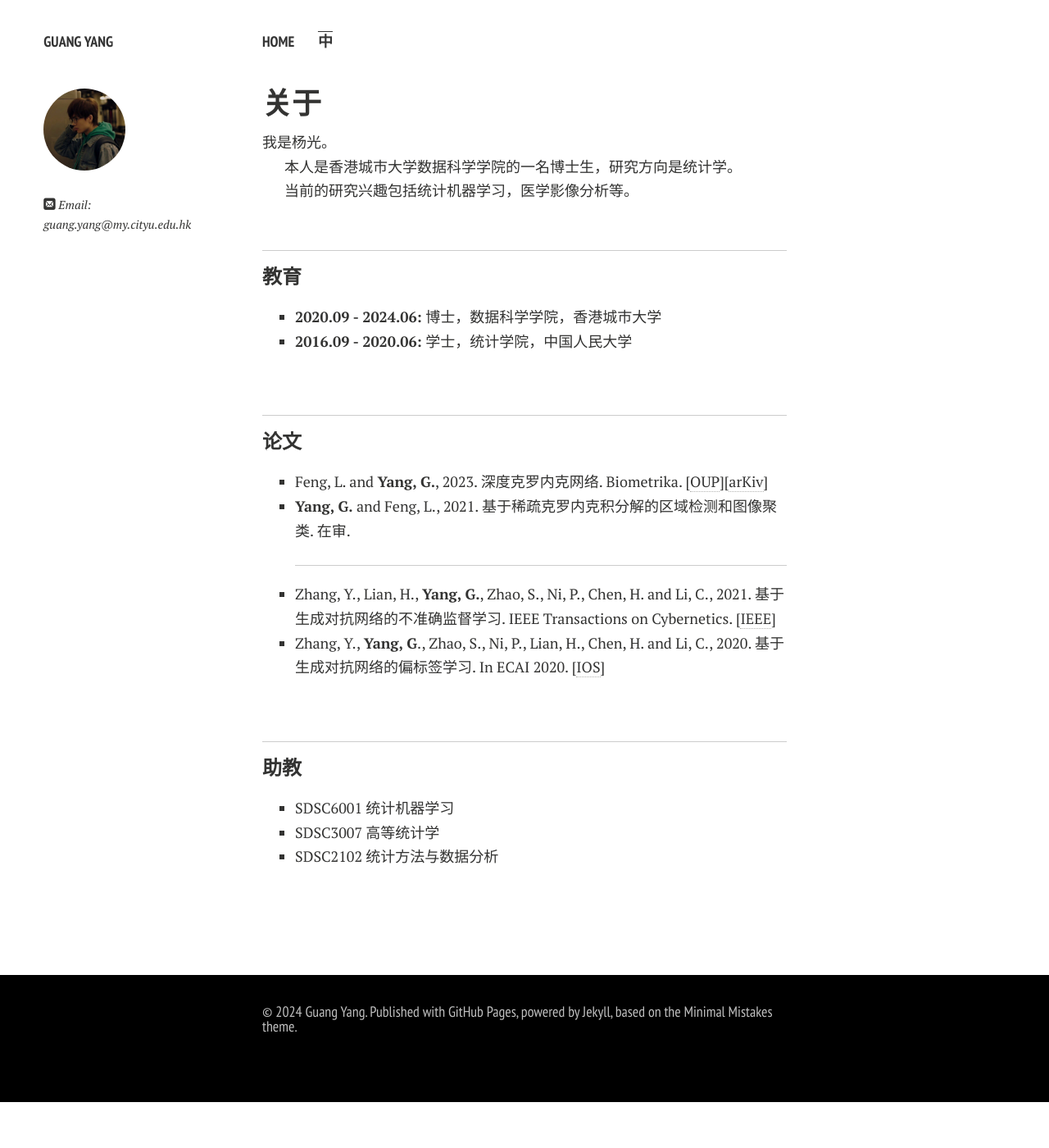
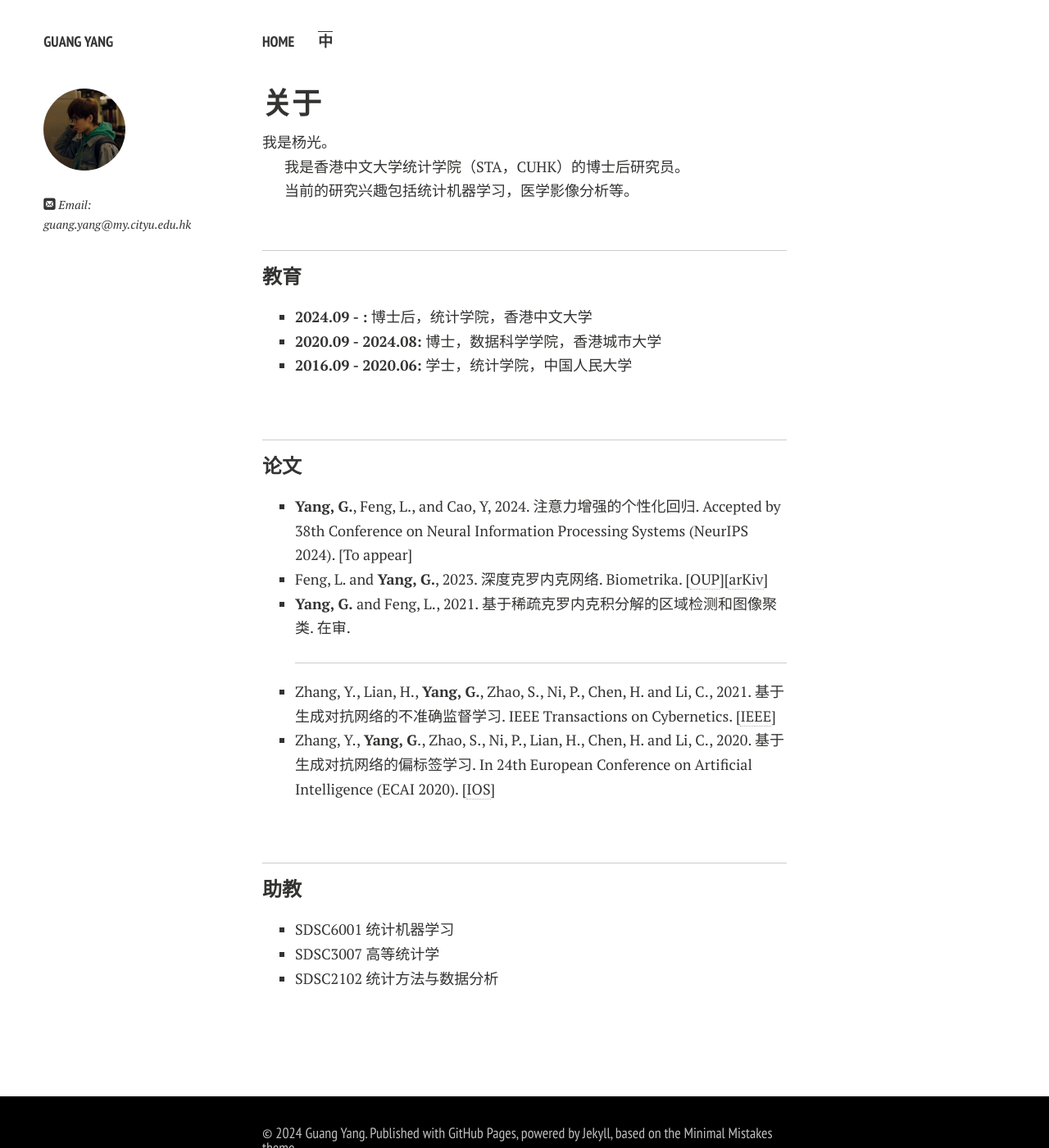
Before and after one commit to YLKnight/YLKnight.github.io, a Jekyll site: the page built from Chinese.md, in a window 1280 px wide and 1400 px high. Shown: the whole window at 82% size. Built offline with Jekyll 4.4.1, drawn with Linux system fonts in a browser that asks for light colours; nearby versions of some CDN libraries; comment, search, counter and statistics services are not loaded; a style sheet for code colours, icons or effects is not loaded; our own code applies the rules of GitHub Pages for plain Markdown files.

Commit message:
Update Chinese.md

```diff
--- a/Chinese.md
+++ b/Chinese.md
@@ -6,7 +6,7 @@
 
 我是杨光。
 
-本人是香港城市大学数据科学学院的一名博士生，研究方向是统计学。
+我是香港中文大学统计学院（STA，CUHK）的博士后研究员。
 
 当前的研究兴趣包括统计机器学习，医学影像分析等。
 
@@ -15,7 +15,9 @@
 ---
 
 ### 教育
-- **2020.09 - 2024.06:** 博士，数据科学学院，香港城市大学
+
+- **2024.09 - :** 博士后，统计学院，香港中文大学
+- **2020.09 - 2024.08:** 博士，数据科学学院，香港城市大学
 - **2016.09 - 2020.06:** 学士，统计学院，中国人民大学
 
 <br>
@@ -24,13 +26,14 @@
 
 ### 论文
 
+- **Yang, G.**, Feng, L., and Cao, Y, 2024. 注意力增强的个性化回归. Accepted by 38th Conference on Neural Information Processing Systems (NeurIPS 2024). [To appear]
 - Feng, L. and **Yang, G.**, 2023. 深度克罗内克网络. Biometrika. [[OUP](https://doi.org/10.1093/biomet/asad049)][[arKiv](https://arxiv.org/abs/2210.13327)]
 - **Yang, G.** and Feng, L., 2021. 基于稀疏克罗内克积分解的区域检测和图像聚类. 在审.
 
   <hr>
 
 - Zhang, Y., Lian, H., **Yang, G.**, Zhao, S., Ni, P., Chen, H. and Li, C., 2021. 基于生成对抗网络的不准确监督学习. IEEE Transactions on Cybernetics. [[IEEE](https://ieeexplore.ieee.org/abstract/document/9526351)]
-- Zhang, Y., **Yang, G**., Zhao, S., Ni, P., Lian, H., Chen, H. and Li, C., 2020. 基于生成对抗网络的偏标签学习. In ECAI 2020. [[IOS](https://ebooks.iospress.nl/doi/10.3233/FAIA200279)]
+- Zhang, Y., **Yang, G**., Zhao, S., Ni, P., Lian, H., Chen, H. and Li, C., 2020. 基于生成对抗网络的偏标签学习. In 24th European Conference on Artificial Intelligence (ECAI 2020). [[IOS](https://ebooks.iospress.nl/doi/10.3233/FAIA200279)]
 
 <br>
 
```
